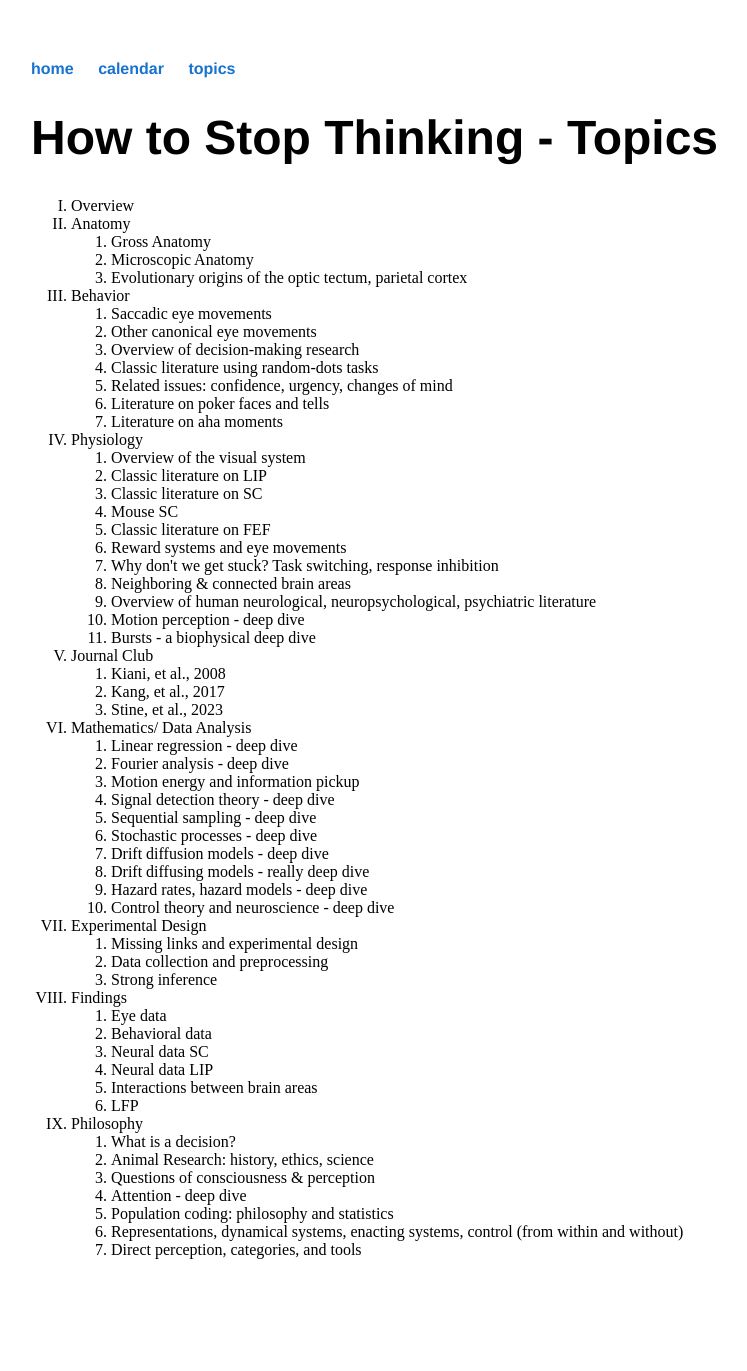
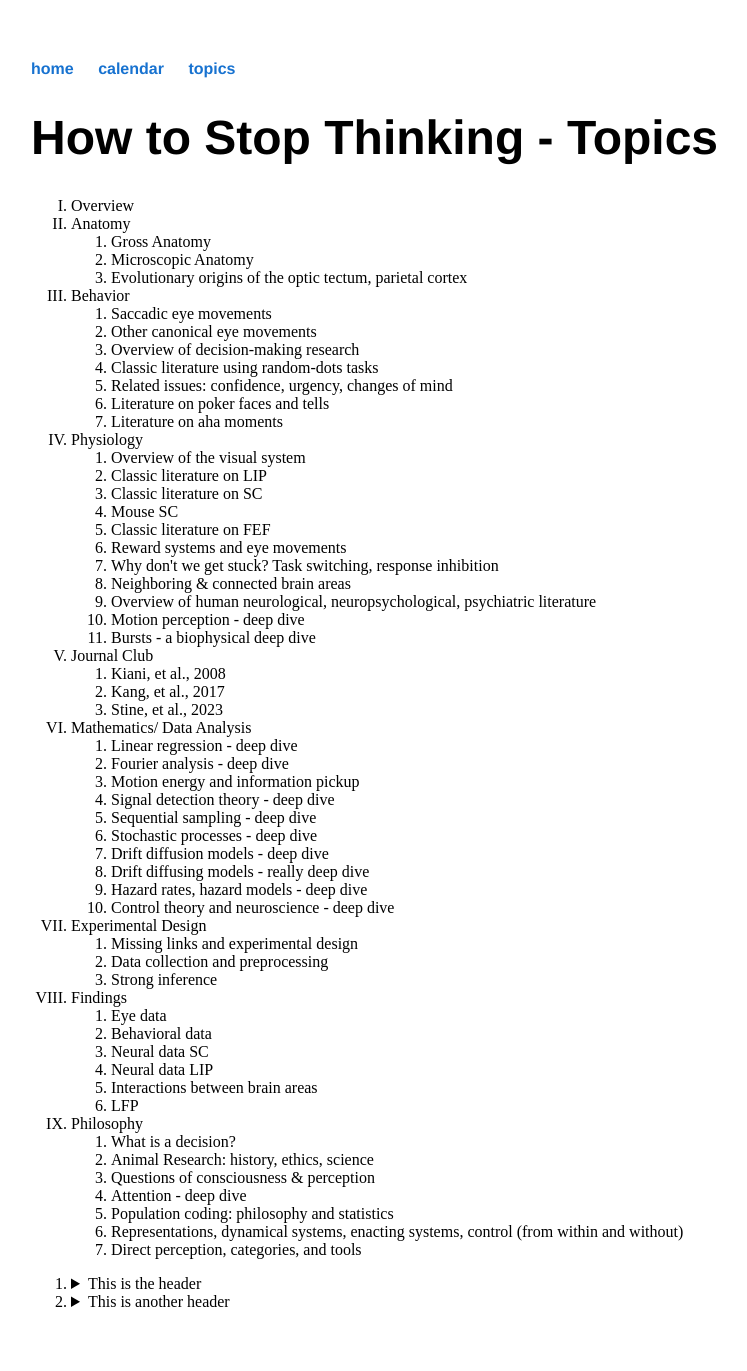
Before and after one commit to maxpensack/maxpensack.github.io, a Jekyll site: the page built from howtostopthinking/topics/index.html, in a window 1280 px wide. Shown: the whole page, without its empty margins (161-908 px from the left). Built offline with Jekyll 4.4.1, drawn with Linux system fonts in a browser that asks for light colours; before the commit the page ends 1319 px from its top, so only the background shows below that.

Commit message:
Update index.html

```diff
--- a/howtostopthinking/topics/index.html
+++ b/howtostopthinking/topics/index.html
@@ -81,3 +81,18 @@ title: How to Stop Thinking - Topics
             <li>Direct perception, categories, and tools</li>
         </ol>
 </ol>
+
+<ol>
+    <li>
+      <details>
+        <summary>This is the header</summary>
+        <p>This is the content that is hidden by default.</p>
+      </details>
+    </li>
+    <li>
+      <details>
+        <summary>This is another header</summary>
+        <p>This is another content that is hidden by default.</p>
+      </details>
+    </li>
+  </ol>
```
